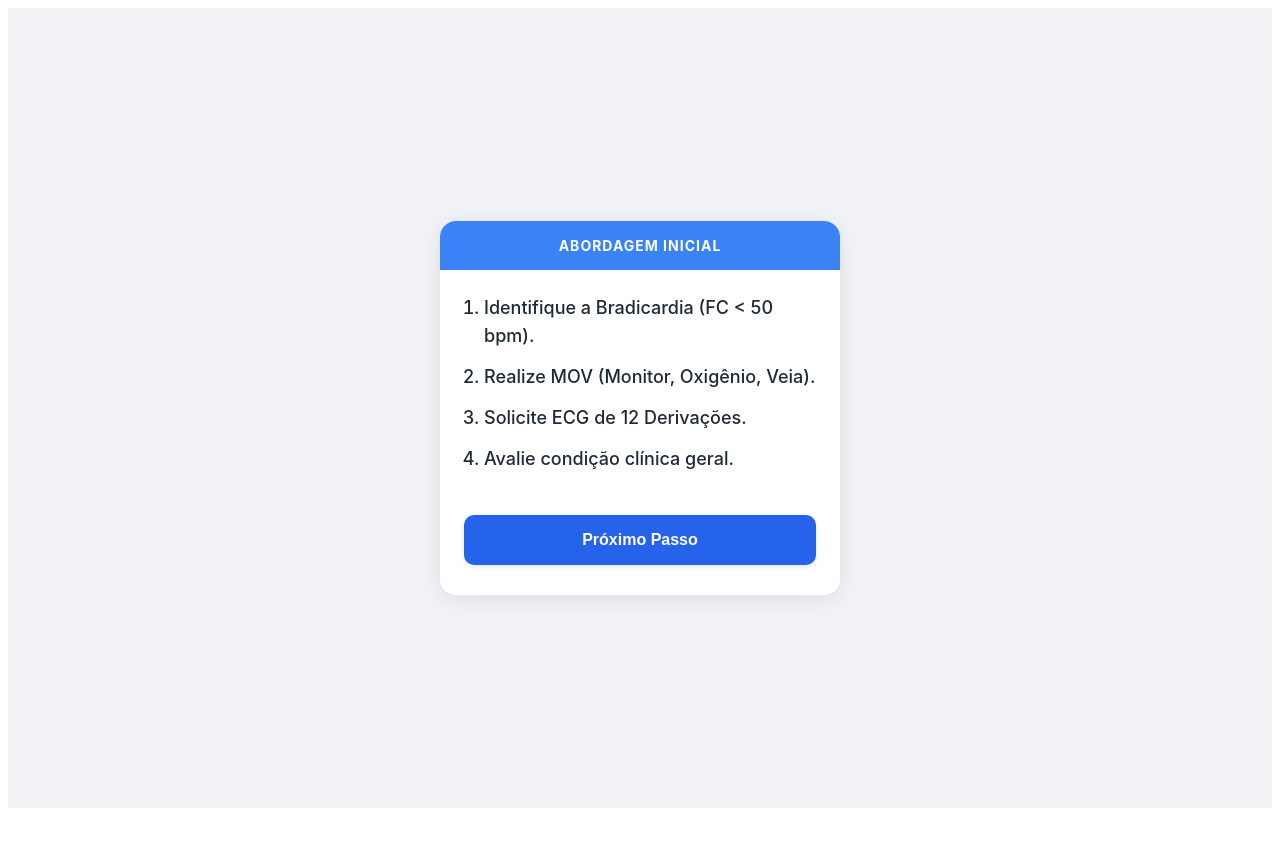
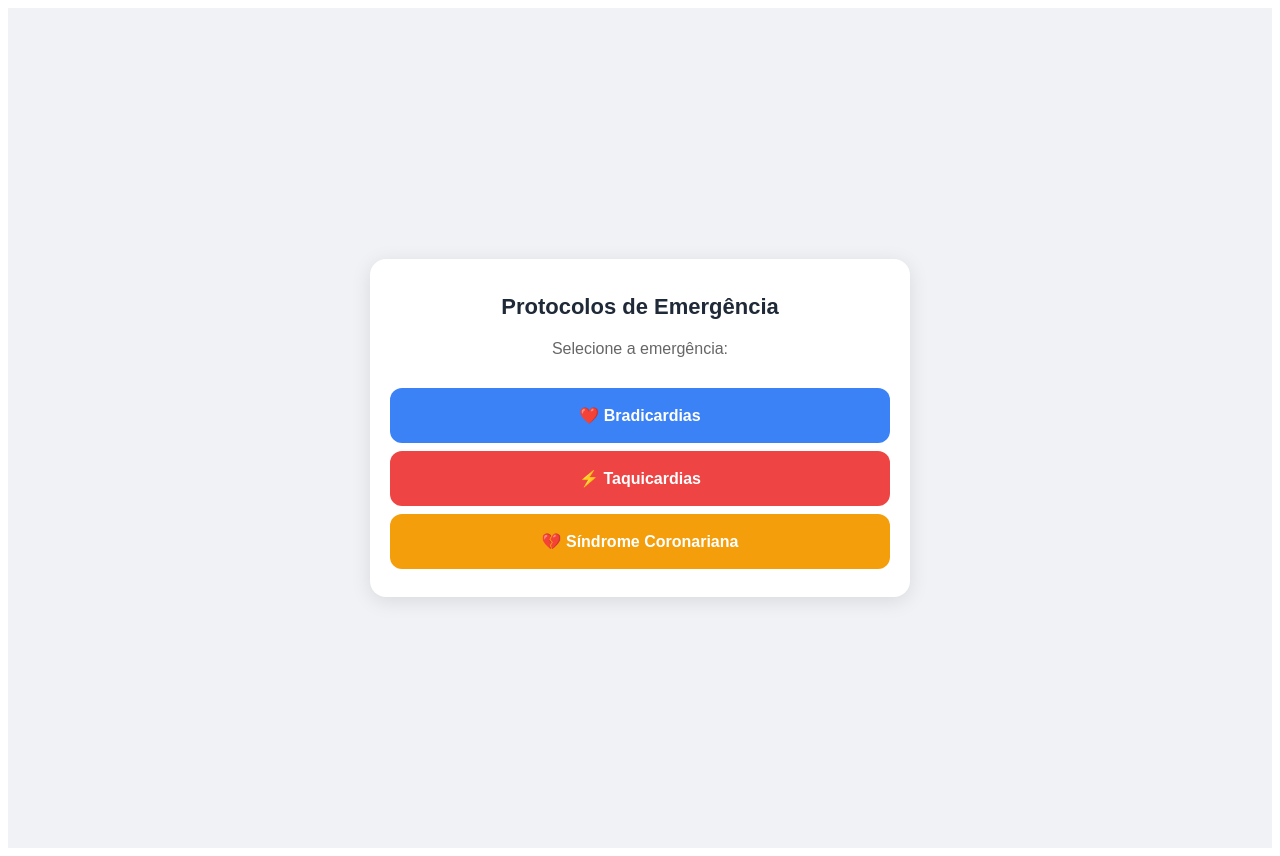
Before and after one commit to condutasmedicina-hue/vitejs-vite-ngrbtxa6, a React (Vite) app: page / in a window 1280 px wide. Before the commit the page ends 816 px from the top, so only its background shows below. Built offline with nearby package versions, Linux system fonts and the light colour scheme.

Commit message:
atualização ii

```diff
--- a/src/App.tsx
+++ b/src/App.tsx
@@ -1,9 +1,12 @@
-import { useState } from "react";
+import React, { useState } from "react";
 
-// --- DADOS DO PROTOCOLO ---
-const protocolo = {
+// ==========================================
+// 1. DADOS DOS PROTOCOLOS (FLUXOGRAMAS)
+// ==========================================
+
+const protocoloBradicardia = {
   inicio: {
-    titulo: "Abordagem Inicial",
+    titulo: "Abordagem Inicial (Bradicardia)",
     instrucoes: [
       "Identifique a Bradicardia (FC < 50 bpm).",
       "Realize MOV (Monitor, Oxigênio, Veia).",
@@ -79,7 +82,7 @@ const protocolo = {
     ],
     tipo: "sucesso",
     opcoes: [
-      { texto: "Reiniciar", proximoId: "inicio", tema: "neutro" }
+      { texto: "Reiniciar Fluxo", proximoId: "inicio", tema: "neutro" }
     ]
   },
   tipo_bloqueio_instavel: {
@@ -123,7 +126,7 @@ const protocolo = {
     ],
     tipo: "sucesso",
     opcoes: [
-      { texto: "Reiniciar", proximoId: "inicio", tema: "neutro" }
+      { texto: "Reiniciar Fluxo", proximoId: "inicio", tema: "neutro" }
     ]
   },
   marcapasso_drogas: {
@@ -215,151 +218,274 @@ const protocolo = {
   }
 };
 
-export default function App() {
-  // @ts-ignore
-  const [passoAtual, setPassoAtual] = useState("inicio");
-  // @ts-ignore
-  const dados = protocolo[passoAtual];
-
-  const cores: any = {
-    fundo: "#f0f2f5",
-    card: "#ffffff",
-    texto: "#1f2937",
-    neutro: "#3b82f6",
-    sucesso: "#10b981",
-    alerta: "#f59e0b",
-    perigo: "#ef4444",
-    azul: "#0ea5e9"
+// ==========================================
+// 2. LÓGICA DO SIMULADOR (GAME)
+// ==========================================
+// Cenário inicial
+const cenarioInicial = {
+  historia: "Paciente 68 anos, chega ao PS com tontura e mal-estar. Nega dor torácica.",
+  sinais: { fc: 32, pa: "80/40", sat: 94, consciencia: "Sonolento" },
+  feedback: "Paciente monitorizado. O que você faz?"
 };
 
-  // O SEGREDO ESTÁ AQUI: O ": any" desliga o erro de TypeScript
-  const styles: any = {
-    appContainer: {
-      minHeight: "100vh",
-      backgroundColor: cores.fundo,
-      display: "flex",
-      alignItems: "center",
-      justifyContent: "center",
-      fontFamily: "-apple-system, BlinkMacSystemFont, 'Segoe UI', Roboto, Helvetica, Arial, sans-serif",
-      padding: "20px",
-      boxSizing: "border-box"
-    },
-    card: {
-      backgroundColor: cores.card,
-      width: "100%",
-      maxWidth: "400px",
-      borderRadius: "16px",
-      boxShadow: "0 4px 20px rgba(0, 0, 0, 0.08)",
-      overflow: "hidden",
-      display: "flex",
-      flexDirection: "column"
-    },
-    header: {
-      // @ts-ignore
-      backgroundColor: cores[dados.tipo] || cores.neutro,
-      padding: "16px",
-      textAlign: "center",
-      color: "white"
-    },
-    headerTitle: {
-      margin: 0,
-      fontSize: "14px",
-      fontWeight: "bold",
-      textTransform: "uppercase",
-      letterSpacing: "1px"
-    },
-    contentContainer: {
-      padding: "24px 24px 10px 24px",
-      textAlign: "left"
-    },
-    lista: {
-      margin: 0,
-      paddingLeft: "20px",
-      color: cores.texto,
-      fontSize: "18px",
-      lineHeight: "1.6",
-      fontWeight: "500"
-    },
-    itemLista: {
-      marginBottom: "12px"
-    },
-    botoesContainer: {
-      padding: "20px 24px 30px 24px",
-      display: "flex",
-      flexDirection: "column",
-      gap: "12px"
-    },
-    botao: (tema: string) => {
-      const temasBtn: any = {
-        verde: "#059669",
-        vermelho: "#dc2626",
-        azul: "#2563eb",
-        cinza: "#4b5563",
-        neutro: "#6b7280",
-        alerta: "#f59e0b"
+// ==========================================
+// 3. COMPONENTE PRINCIPAL (APP)
+// ==========================================
+export default function App() {
+  // Estado para controlar em qual tela o usuário está
+  // telas: 'menu', 'selecao_bradi', 'fluxo_bradi', 'treino_bradi'
+  const [telaAtual, setTelaAtual] = useState("menu");
+
+  // Estado para o fluxo guiado
+  const [passoFluxo, setPassoFluxo] = useState("inicio");
+
+  // Estados para o simulador
+  const [sinaisVitais, setSinaisVitais] = useState(cenarioInicial.sinais);
+  const [feedbackSimulacao, setFeedbackSimulacao] = useState(cenarioInicial.feedback);
+  const [etapaSimulacao, setEtapaSimulacao] = useState("inicio");
+
+  // --- FUNÇÕES DE NAVEGAÇÃO ---
+  const irParaMenu = () => {
+    setTelaAtual("menu");
+    setPassoFluxo("inicio");
+    resetSimulacao();
   };
-      return {
-        backgroundColor: temasBtn[tema] || temasBtn.azul,
-        color: "white",
-        border: "none",
-        padding: "16px",
-        borderRadius: "10px",
-        fontSize: "16px",
-        fontWeight: "bold",
-        cursor: "pointer",
-        textAlign: "center",
-        width: "100%",
-        boxShadow: "0 2px 4px rgba(0,0,0,0.1)"
+
+  const resetSimulacao = () => {
+    setSinaisVitais(cenarioInicial.sinais);
+    setFeedbackSimulacao(cenarioInicial.feedback);
+    setEtapaSimulacao("inicio");
   };
-    },
-    resetLink: {
-      textAlign: "center",
-      paddingBottom: "16px",
-      color: "#9ca3af",
-      fontSize: "13px",
-      textDecoration: "underline",
-      cursor: "pointer",
-      background: "none",
-      border: "none",
-      width: "100%"
+
+  // --- LÓGICA DO SIMULADOR (Mini-Game) ---
+  const acaoSimulacao = (acao: string) => {
+    if (acao === "atropina") {
+      setFeedbackSimulacao("Você administrou Atropina 1mg. Aguardando resposta...");
+      setTimeout(() => {
+        setSinaisVitais({ ...sinaisVitais, fc: 35, pa: "78/40" }); // Pouca melhora
+        setFeedbackSimulacao("Sem resposta significativa à Atropina. Paciente continua hipotenso e sonolento.");
+        setEtapaSimulacao("falha_atropina");
+      }, 1500);
+    }
+    else if (acao === "marcapasso") {
+      setFeedbackSimulacao("Instalando Marcapasso Transcutâneo...");
+      setTimeout(() => {
+        setSinaisVitais({ ...sinaisVitais, fc: 70, pa: "110/70", consciencia: "Melhorando" });
+        setFeedbackSimulacao("Sucesso! Captura elétrica e mecânica confirmadas. Paciente acordando.");
+        setEtapaSimulacao("sucesso");
+      }, 2000);
+    }
+    else if (acao === "observar") {
+      setSinaisVitais({ ...sinaisVitais, fc: 28, pa: "60/30", consciencia: "Inconsciente" });
+      setFeedbackSimulacao("Paciente piorou! Rebaixou nível de consciência. PA inaudível.");
+      setEtapaSimulacao("piora");
     }
   };
 
+  // --- ESTILOS GERAIS ---
+  const styles: any = {
+    container: {
+      minHeight: "100vh",
+      backgroundColor: "#f0f2f5",
+      fontFamily: "Arial, sans-serif",
+      padding: "20px",
+      display: "flex",
+      justifyContent: "center",
+      alignItems: "center"
+    },
+    card: {
+      backgroundColor: "white",
+      width: "100%",
+      maxWidth: "500px",
+      borderRadius: "16px",
+      padding: "20px",
+      boxShadow: "0 4px 20px rgba(0,0,0,0.1)",
+      textAlign: "center"
+    },
+    titulo: { color: "#1f2937", marginBottom: "20px", fontSize: "22px", fontWeight: "bold" },
+    btnMenu: {
+      width: "100%", padding: "18px", margin: "8px 0", borderRadius: "12px",
+      border: "none", fontSize: "16px", fontWeight: "bold", cursor: "pointer",
+      color: "white", display: "flex", alignItems: "center", justifyContent: "center", gap: "10px"
+    },
+    monitor: {
+      backgroundColor: "#000", color: "#0f0", padding: "20px", borderRadius: "10px",
+      fontFamily: "Courier New, monospace", marginBottom: "20px", textAlign: "left",
+      border: "4px solid #333"
+    },
+    valVital: { fontSize: "28px", fontWeight: "bold", display: "block" },
+    labelVital: { fontSize: "12px", color: "#666", textTransform: "uppercase" },
+    feedbackBox: {
+      backgroundColor: "#fff3cd", color: "#856404", padding: "15px", borderRadius: "8px",
+      marginBottom: "20px", fontSize: "14px"
+    }
+  };
+
+  // ==========================================
+  // RENDERIZAÇÃO DAS TELAS
+  // ==========================================
+
+  // 1. TELA: MENU PRINCIPAL
+  if (telaAtual === "menu") {
     return (
-    <div style={styles.appContainer}>
+      <div style={styles.container}>
         <div style={styles.card}>
-        <div style={styles.header}>
-          <h3 style={styles.headerTitle}>{dados.titulo}</h3>
+          <h1 style={styles.titulo}>Protocolos de Emergência</h1>
+          <p style={{marginBottom: "30px", color: "#666"}}>Selecione a emergência:</p>
+
+          <button style={{...styles.btnMenu, backgroundColor: "#3b82f6"}} onClick={() => setTelaAtual("selecao_bradi")}>
+            ❤️ Bradicardias
+          </button>
+          <button style={{...styles.btnMenu, backgroundColor: "#ef4444"}} onClick={() => alert("Em construção: Taquicardias")}>
+            ⚡ Taquicardias
+          </button>
+          <button style={{...styles.btnMenu, backgroundColor: "#f59e0b"}} onClick={() => alert("Em construção: SCA")}>
+            💔 Síndrome Coronariana
+          </button>
+        </div>
+      </div>
+    );
+  }
+
+  // 2. TELA: SELEÇÃO (Fluxo vs Treino)
+  if (telaAtual === "selecao_bradi") {
+    return (
+      <div style={styles.container}>
+        <div style={styles.card}>
+          <button onClick={irParaMenu} style={{float: "left", background: "none", border: "none", fontSize: "20px", cursor: "pointer"}}>⬅</button>
+          <h2 style={styles.titulo}>Bradicardias</h2>
+          <p style={{marginBottom: "30px", color: "#666"}}>Escolha o modo de uso:</p>
+
+          <button style={{...styles.btnMenu, backgroundColor: "#10b981"}} onClick={() => setTelaAtual("fluxo_bradi")}>
+            📖 Fluxo de Atendimento
+            <span style={{fontSize: "12px", opacity: 0.8}}>(Guia Passo a Passo)</span>
+          </button>
+
+          <button style={{...styles.btnMenu, backgroundColor: "#8b5cf6"}} onClick={() => setTelaAtual("treino_bradi")}>
+            🎮 Modo Treino (Simulação)
+            <span style={{fontSize: "12px", opacity: 0.8}}>(Paciente Virtual)</span>
+          </button>
+        </div>
+      </div>
+    );
+  }
+
+  // 3. TELA: FLUXO BRADICARDIA (O código antigo)
+  if (telaAtual === "fluxo_bradi") {
+    // @ts-ignore
+    const dados = protocoloBradicardia[passoFluxo];
+
+    // Cores específicas para o fluxo
+    const corTopo = {
+      neutro: "#3b82f6", sucesso: "#10b981", alerta: "#f59e0b", perigo: "#ef4444", azul: "#0ea5e9"
+    // @ts-ignore
+    }[dados.tipo] || "#3b82f6";
+
+    return (
+      <div style={styles.container}>
+        <div style={styles.card}>
+          <div style={{backgroundColor: corTopo, padding: "15px", margin: "-20px -20px 20px -20px", color: "white"}}>
+            <h3 style={{margin: 0}}>{dados.titulo}</h3>
           </div>
 
-        <div style={styles.contentContainer}>
-          <ol style={styles.lista}>
-            {dados.instrucoes.map((passo: any, index: number) => (
-              <li key={index} style={styles.itemLista}>
-                {passo}
-              </li>
-            ))}
+          <div style={{textAlign: "left", marginBottom: "20px"}}>
+            <ol style={{paddingLeft: "20px", lineHeight: "1.5"}}>
+              {/* @ts-ignore */}
+              {dados.instrucoes.map((t, i) => <li key={i} style={{marginBottom: "8px"}}>{t}</li>)}
             </ol>
           </div>
 
-        <div style={styles.botoesContainer}>
-          {dados.opcoes.map((opcao: any, index: number) => (
+          <div style={{display: "flex", flexDirection: "column", gap: "10px"}}>
+            {/* @ts-ignore */}
+            {dados.opcoes.map((op, i) => (
               <button
-              key={index}
-              style={styles.botao(opcao.tema)}
-              onClick={() => setPassoAtual(opcao.proximoId)}
+                key={i}
+                onClick={() => setPassoFluxo(op.proximoId)}
+                style={{...styles.btnMenu, backgroundColor: op.tema === "vermelho" ? "#dc2626" : op.tema === "verde" ? "#059669" : "#2563eb", padding: "12px"}}
               >
-              {opcao.texto}
+                {op.texto}
               </button>
             ))}
           </div>
 
-        {passoAtual !== "inicio" && (
-          <button style={styles.resetLink} onClick={() => setPassoAtual("inicio")}>
-            Reiniciar
+          <button onClick={irParaMenu} style={{marginTop: "20px", background: "none", border: "none", textDecoration: "underline", color: "#666", cursor: "pointer"}}>
+            Sair do Protocolo
           </button>
-        )}
         </div>
       </div>
     );
   }
+
+  // 4. TELA: SIMULAÇÃO / TREINO (NOVO!)
+  if (telaAtual === "treino_bradi") {
+    return (
+      <div style={styles.container}>
+        <div style={styles.card}>
+          <h2 style={{...styles.titulo, fontSize: "18px"}}>Caso Clínico: Sr. João</h2>
+          <p style={{fontSize: "14px", fontStyle: "italic", marginBottom: "15px"}}>{cenarioInicial.historia}</p>
+
+          {/* O MONITOR VIRTUAL */}
+          <div style={styles.monitor}>
+            <div style={{display: "flex", justifyContent: "space-between"}}>
+              <div>
+                <span style={styles.labelVital}>FC (bpm)</span>
+                <span style={{...styles.valVital, color: sinaisVitais.fc < 50 ? "#ff4444" : "#0f0"}}>{sinaisVitais.fc}</span>
+              </div>
+              <div>
+                <span style={styles.labelVital}>PA (mmHg)</span>
+                <span style={{...styles.valVital, color: parseInt(sinaisVitais.pa) < 90 ? "#ff4444" : "#0f0"}}>{sinaisVitais.pa}</span>
+              </div>
+              <div>
+                <span style={styles.labelVital}>SatO2</span>
+                <span style={styles.valVital}>{sinaisVitais.sat}%</span>
+              </div>
+            </div>
+            <div style={{marginTop: "10px", borderTop: "1px solid #333", paddingTop: "5px"}}>
+              <span style={styles.labelVital}>Consciência: </span>
+              <span style={{color: "white"}}>{sinaisVitais.consciencia}</span>
+            </div>
+          </div>
+
+          <div style={styles.feedbackBox}>
+            <strong>Status:</strong> {feedbackSimulacao}
+          </div>
+
+          {/* CONTROLES DO JOGO */}
+          {etapaSimulacao === "inicio" && (
+            <div style={{display: "grid", gap: "10px"}}>
+              <button style={{...styles.btnMenu, backgroundColor: "#eab308"}} onClick={() => acaoSimulacao("atropina")}>
+                💉 Administrar Atropina
+              </button>
+              <button style={{...styles.btnMenu, backgroundColor: "#ef4444"}} onClick={() => acaoSimulacao("marcapasso")}>
+                ⚡ Marcapasso Transcutâneo
+              </button>
+              <button style={{...styles.btnMenu, backgroundColor: "#6b7280"}} onClick={() => acaoSimulacao("observar")}>
+                👁️ Apenas Observar
+              </button>
+            </div>
+          )}
+
+          {etapaSimulacao === "falha_atropina" && (
+            <div style={{display: "grid", gap: "10px"}}>
+              <button style={{...styles.btnMenu, backgroundColor: "#ef4444"}} onClick={() => acaoSimulacao("marcapasso")}>
+                ⚡ Instalar Marcapasso Agora
+              </button>
+            </div>
+          )}
+
+          {(etapaSimulacao === "sucesso" || etapaSimulacao === "piora") && (
+            <button style={{...styles.btnMenu, backgroundColor: "#3b82f6"}} onClick={resetSimulacao}>
+              🔄 Reiniciar Caso
+            </button>
+          )}
+
+          <button onClick={irParaMenu} style={{marginTop: "20px", background: "none", border: "none", textDecoration: "underline", color: "#666", cursor: "pointer"}}>
+            Voltar ao Menu
+          </button>
+        </div>
+      </div>
+    );
+  }
+
+  return null;
+}
```
Lines whose indentation alone changed are shown as unchanged.
